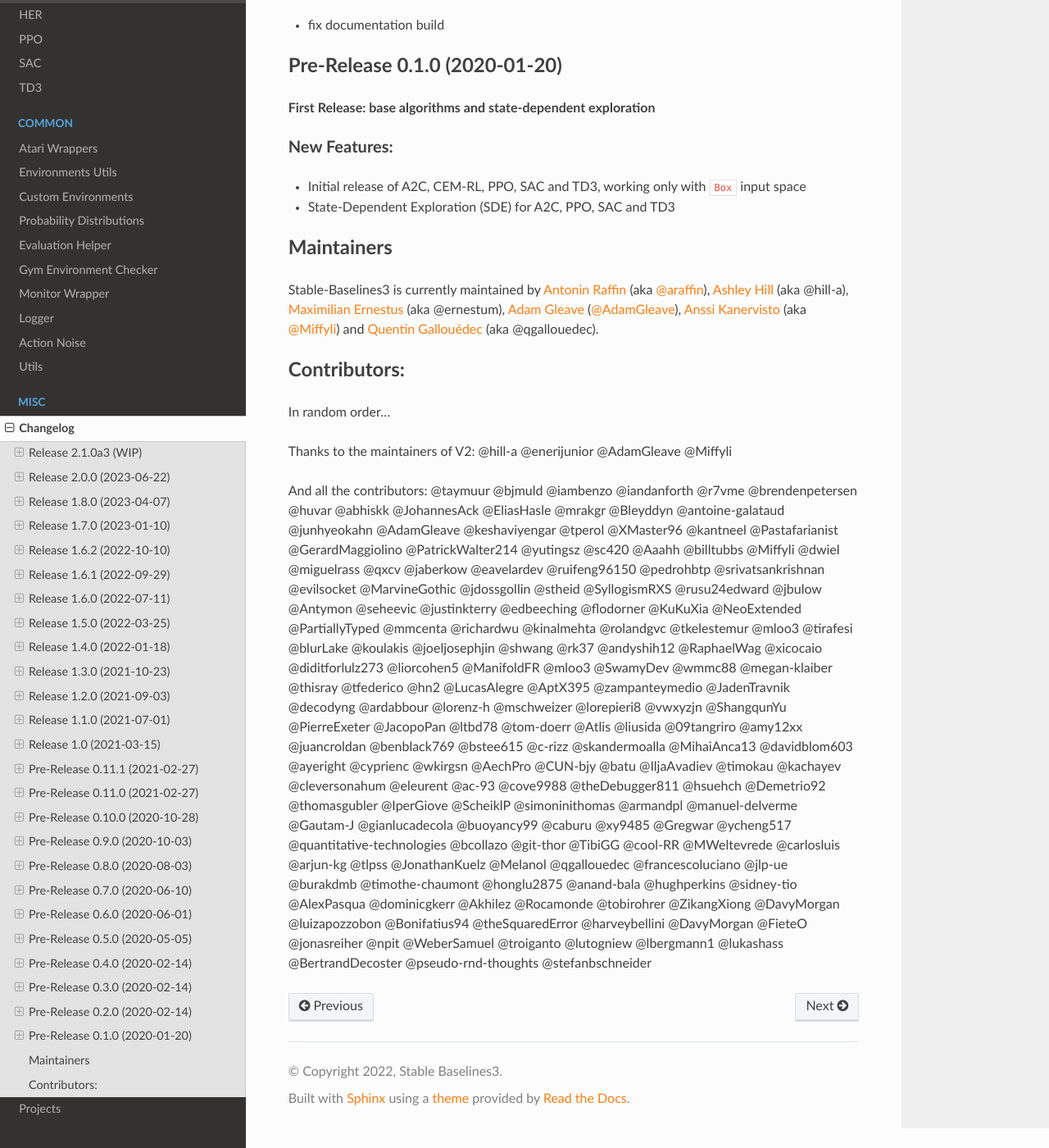
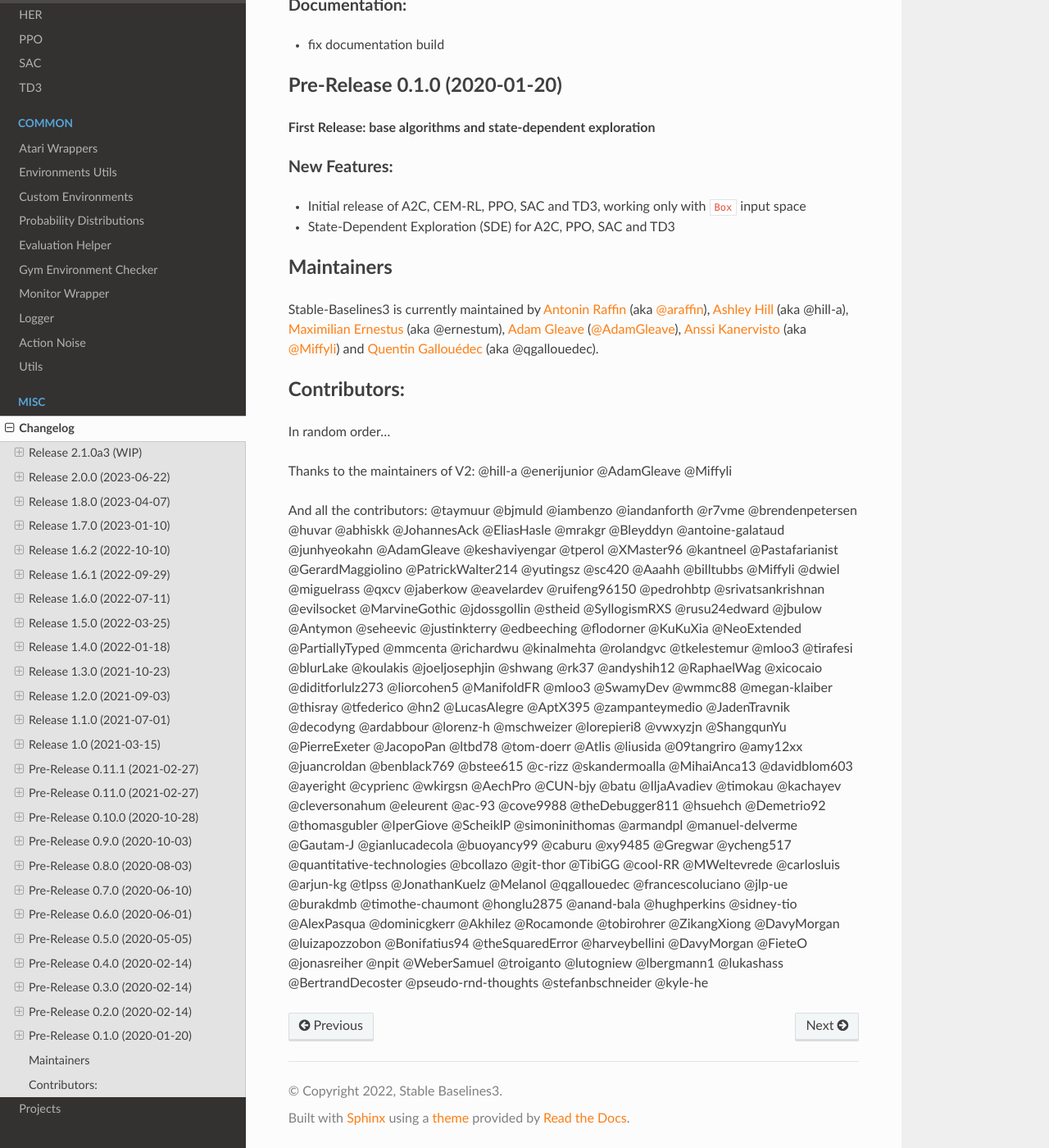
Before and after one commit to DLR-RM/stable-baselines3, a Sphinx documentation site: the page built from docs/misc/changelog.rst, in a window 1280 px wide and 1400 px high, scrolled down 33267 px. Shown: the whole window at 82% size. Built offline with Sphinx 7.4.7 and the Read the Docs theme 2.0.0, drawn with Linux system fonts in a browser that asks for light colours; some of the changed text lies outside the part shown.

Commit message:
Fix typo in the documentation for Custom Policy Networks (#1620)
* Update custom_policy.rst

* Update changelog.rst

---------

Co-authored-by: Antonin RAFFIN <antonin.raffin@ensta.org>

```diff
--- a/docs/guide/custom_policy.rst
+++ b/docs/guide/custom_policy.rst
@@ -215,7 +215,7 @@
   from stable_baselines3.common.torch_layers import BaseFeaturesExtractor
 
   class CustomCombinedExtractor(BaseFeaturesExtractor):
-      def __init__(self, observation_space: spaces.Dict):
+      def __init__(self, observation_space: gym.spaces.Dict):
           # We do not know features-dim here before going over all the items,
           # so put something dummy for now. PyTorch requires calling
           # nn.Module.__init__ before adding modules
--- a/docs/misc/changelog.rst
+++ b/docs/misc/changelog.rst
@@ -40,6 +40,7 @@
 Documentation:
 ^^^^^^^^^^^^^^
 - Fixed callback example (@BertrandDecoster)
+- Fixed policy network example (@kyle-he)
 - Added mobile-env as new community project (@stefanbschneider)
 
 
@@ -1401,4 +1402,4 @@
 @Melanol @qgallouedec @francescoluciano @jlp-ue @burakdmb @timothe-chaumont @honglu2875
 @anand-bala @hughperkins @sidney-tio @AlexPasqua @dominicgkerr @Akhilez @Rocamonde @tobirohrer @ZikangXiong
 @DavyMorgan @luizapozzobon @Bonifatius94 @theSquaredError @harveybellini @DavyMorgan @FieteO @jonasreiher @npit @WeberSamuel @troiganto
-@lutogniew @lbergmann1 @lukashass @BertrandDecoster @pseudo-rnd-thoughts @stefanbschneider
+@lutogniew @lbergmann1 @lukashass @BertrandDecoster @pseudo-rnd-thoughts @stefanbschneider @kyle-he
```
